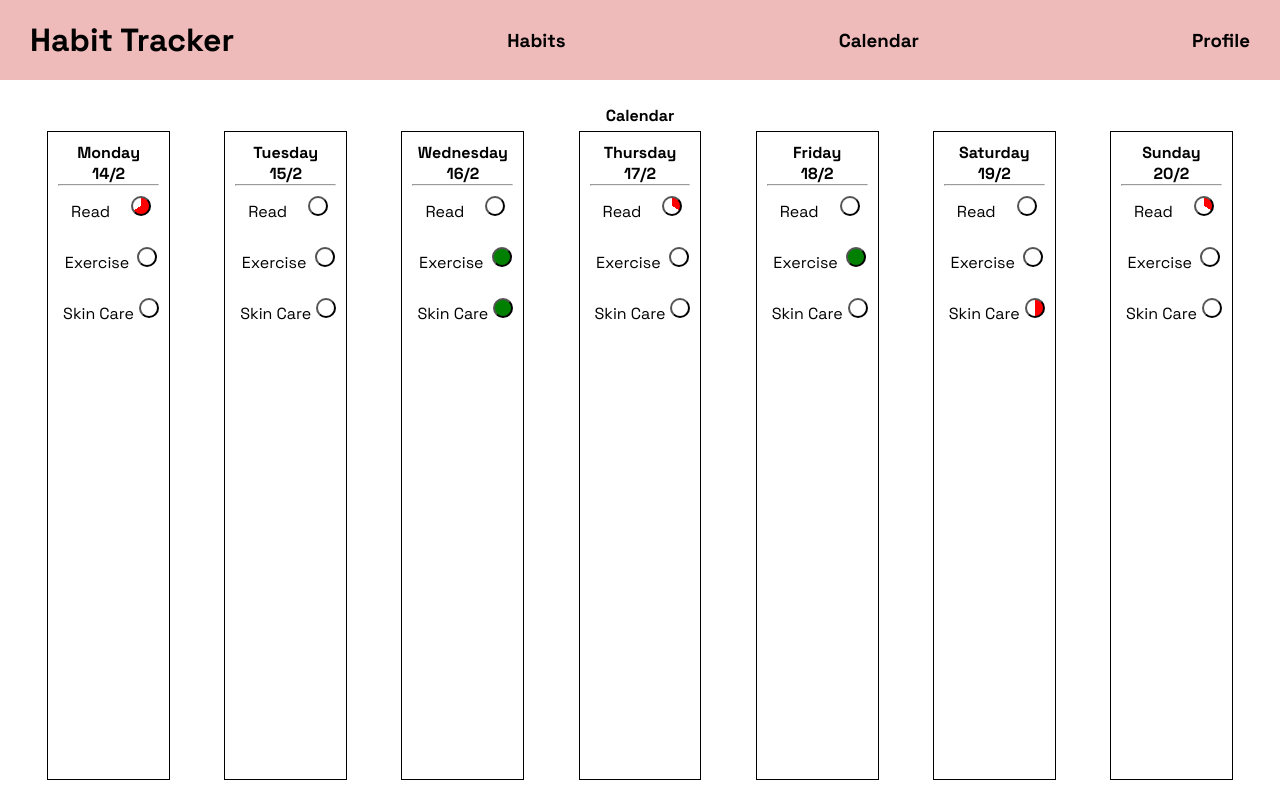
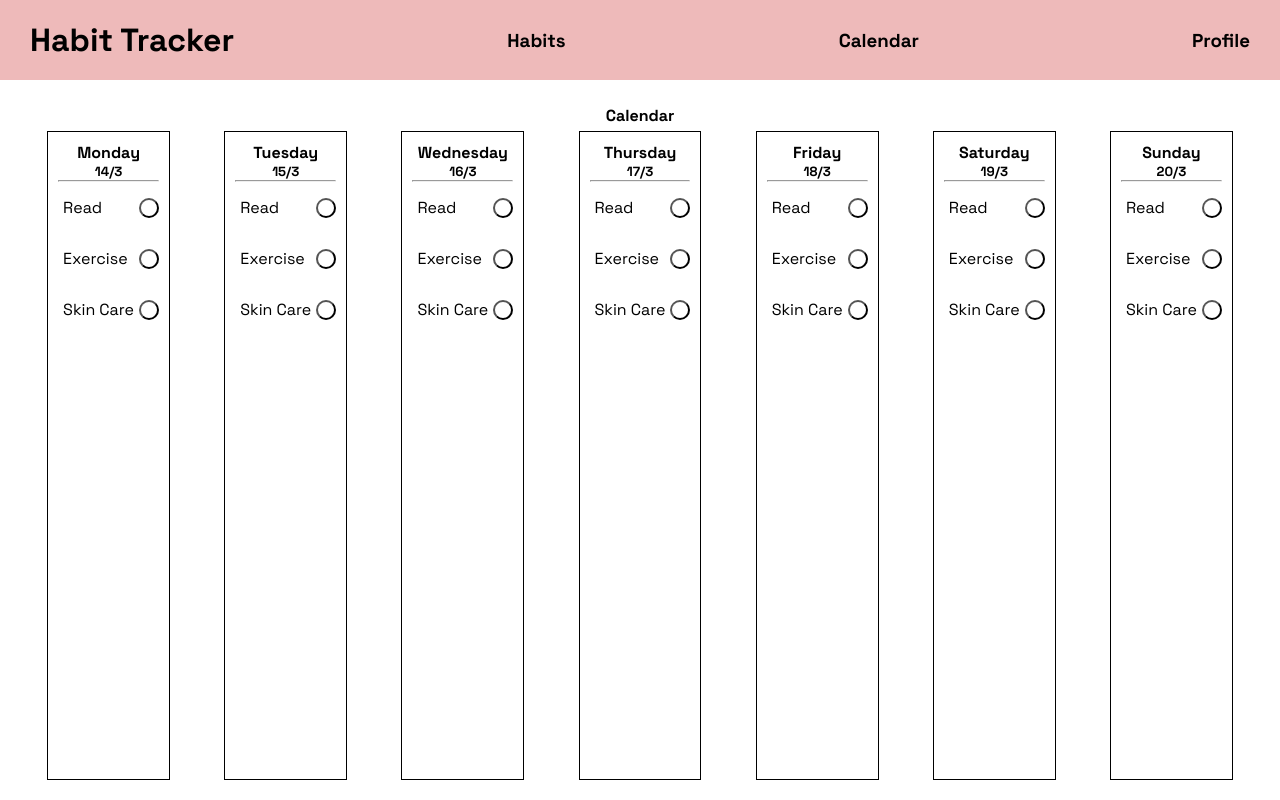
Before and after one commit to sheevak/habit-tracker, a React (Create React App) app: page /calendar in a window 1280 px wide. Built offline with nearby package versions, Linux system fonts and the light colour scheme.

Commit message:
Solved issue with updated date formatting

```diff
--- a/src/Data.js
+++ b/src/Data.js
@@ -1,13 +1,13 @@
 const Data = [{
         id: 0,
         name: "Read",
-        frequency: [3, "week"],
+        frequency: [3, "day"],
         streak: 0,
         total: 0,
         completed: [
-            {date: 3, count: 1},
-            {date: 6, count: 1},
-            {date: 0, count: 2}
+            {date: "28/3/2022", count: 1},
+            {date: "29/3/2022", count: 1},
+            {date: "2/4/2022", count: 2}
         ]
     },
     {
@@ -17,9 +17,9 @@ const Data = [{
         streak: 0,
         total: 0,
         completed: [
-            {date: 4, count: 1},
-            {date: 5, count: 0},
-            {date: 2, count: 1}
+            {date: "30/3/2022", count: 1},
+            {date: "3/4/2022", count: 0},
+            {date: "29/3/2022", count: 1}
         ]
     },
     {
@@ -29,9 +29,9 @@ const Data = [{
         streak: 0,
         total: 0,
         completed: [
-            {date: 2, count: 2},
-            {date: 5, count: 1},
-            {date: 6, count: 0}
+            {date: "28/3/2022", count: 2},
+            {date: "29/3/2022", count: 1},
+            {date: "3/4/2022", count: 0}
         ]
     }
 ]
--- a/src/components/Day.js
+++ b/src/components/Day.js
@@ -5,6 +5,7 @@ import Habit from "./Habit"
 
 function Day(props) {
     const days = ["Sunday", "Monday", "Tuesday", "Wednesday", "Thursday", "Friday", "Saturday"];
+    const dateFormatted = props.date.getDate() + "/" + (props.date.getMonth()+1) + "/" + props.date.getFullYear();
 
     const {allHabits} = useContext(Context)
 
@@ -12,17 +13,19 @@ function Day(props) {
         <Habit
             key={habit.id}
             id={habit.id}
-            day={props.index}
+            date={dateFormatted}
             name={habit.name}
             frequency={habit.frequency}
             completed={habit.completed}
         />
     )
 
+        console.log(dateFormatted)
+
     return (
         <div className="day-container">
             <h4>{days[props.date.getDay()]}</h4>
-            <h4>{props.date.getDate() + "/" + props.date.getMonth()}</h4>
+            <h5>{props.date.getDate() + "/" + (props.date.getMonth()+1)}</h5>
             <hr />
             {habitElements}
 
--- a/src/components/Habit.js
+++ b/src/components/Habit.js
@@ -6,13 +6,13 @@ function Habit(props) {
 
     const {allHabits, updateComplete} = useContext(Context)
 
-    const completed = props.completed.filter(obj => obj.date == props.day);
+    const completed = props.completed.filter(obj => obj.date == props.date);
     let count = completed.length === 1 ? completed[0].count: 0;
     const comp = count === props.frequency[0];
 
     function complete() {
         count += 1
-        updateComplete(props.day, props.id, count)
+        updateComplete(props.date, props.id, count)
     }
 
     return (
--- a/src/pages/Calendar.js
+++ b/src/pages/Calendar.js
@@ -28,13 +28,13 @@ function Calendar() {
         <div className="calendar-page">
             <h4 className="calendar-title">Calendar</h4>
             <div className="calendar-container">
-                <Day date={dates[0]} index={0}/>
-                <Day date={dates[1]} index={1}/>
-                <Day date={dates[2]} index={2}/>
-                <Day date={dates[3]} index={3}/>
-                <Day date={dates[4]} index={4}/>
-                <Day date={dates[5]} index={5}/>
-                <Day date={dates[6]} index={6}/>
+                <Day date={dates[0]}/>
+                <Day date={dates[1]}/>
+                <Day date={dates[2]}/>
+                <Day date={dates[3]}/>
+                <Day date={dates[4]}/>
+                <Day date={dates[5]}/>
+                <Day date={dates[6]}/>
             </div>
         </div>
     )
--- a/src/styles.css
+++ b/src/styles.css
@@ -59,7 +59,8 @@ header {
 .day-habit {
     padding: 10px 0;
     display: flex;
-    justify-content: space-around;
+    justify-content: space-between;
+    align-items: center;
 }
 
 .day-habit-button {
```
